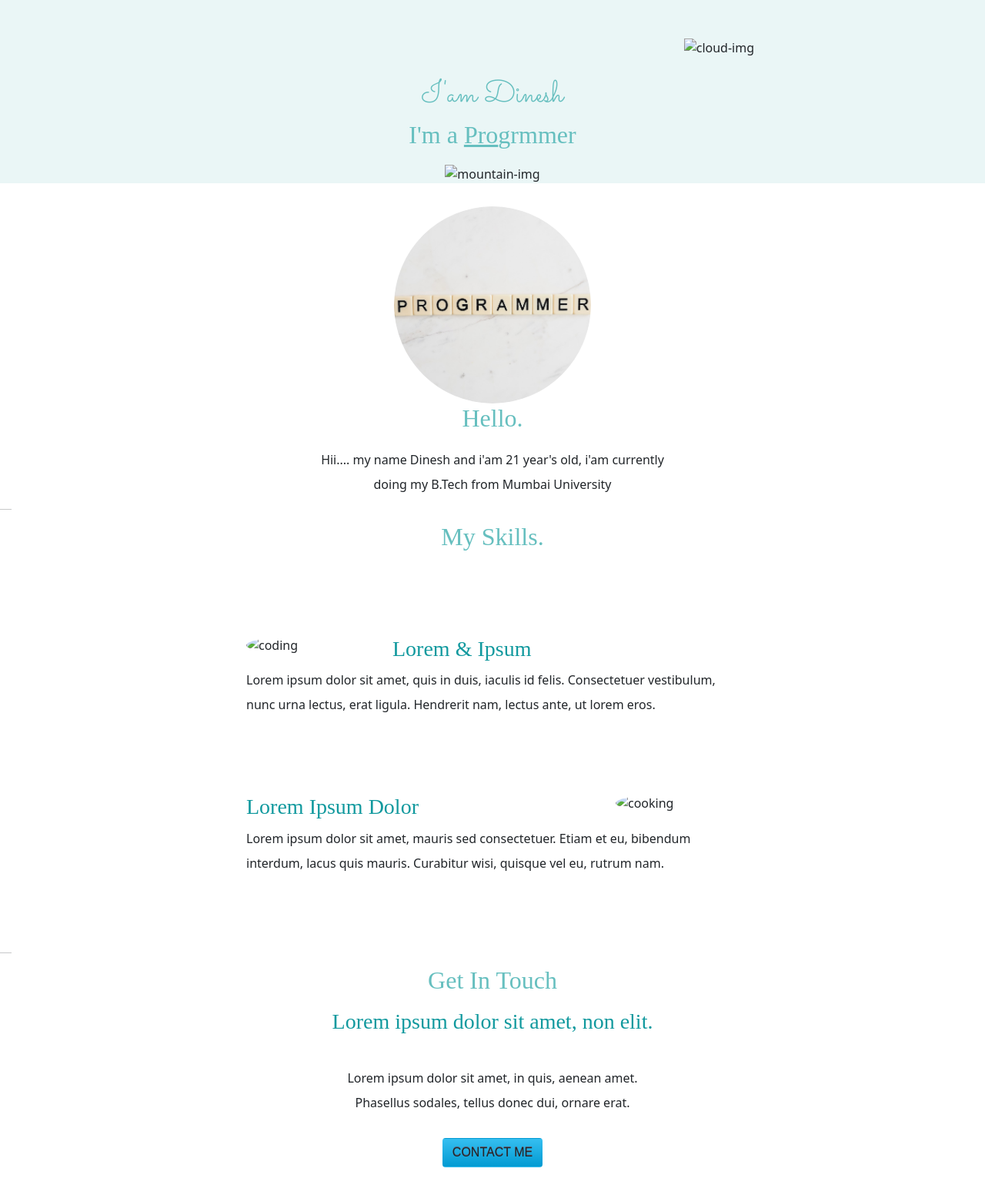
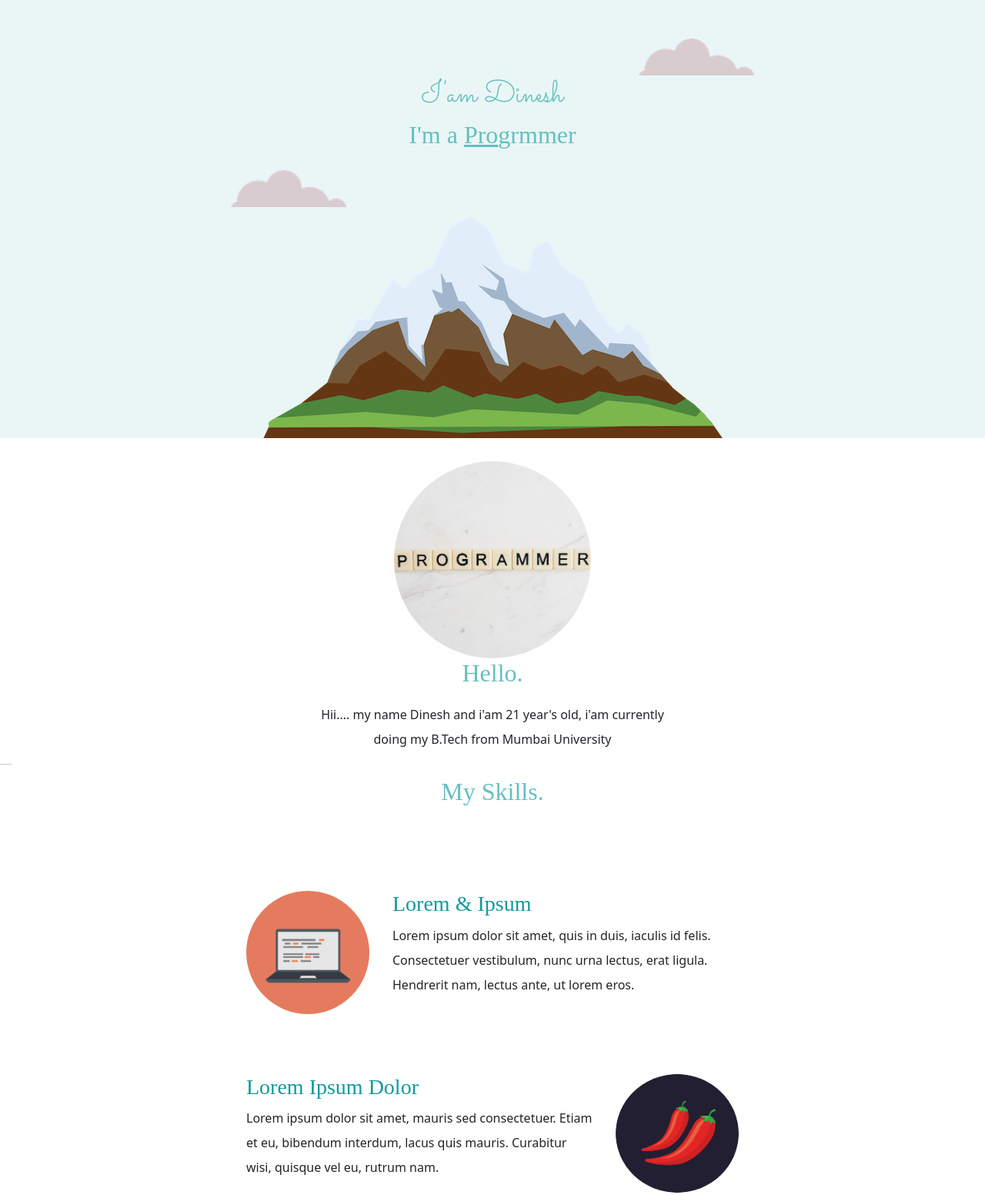
Before and after one commit to dineshtamang14/website, a plain HTML site: page index.html in a window 1280 px wide. Shown: the top 1552 px of the page at 77% size. Drawn offline with nearby package versions, Linux system fonts and the light colour scheme; files whose address does not match are found by name; a web font is replaced by a local one.

Commit message:
Update index.html

```diff
--- a/index.html
+++ b/index.html
@@ -14,11 +14,11 @@
     </head>
     <body>
         <div class="top">
-        <img class="top-cloud" src="images/cloud.png" alt="cloud-img">
+        <img class="top-cloud" src="cloud.png" alt="cloud-img">
         <h1>I'am Dinesh</h1>
         <h2>I'm a <span>Pro</span>grmmer</h2>
-        <img class="buttom-cloud" src="images/cloud.png" alt="cloud-img">
-        <img src="images/mountain.png" alt="mountain-img">
+        <img class="buttom-cloud" src="cloud.png" alt="cloud-img">
+        <img src="mountain.png" alt="mountain-img">
         </div>
 
 <div class="middle-container">
@@ -31,12 +31,12 @@
   <div class="skills">
     <h2>My Skills.</h2>
     <div class="skill-row">
-      <img class="code-img" src="image/computer.png" alt="coding">
+      <img class="code-img" src="computer.png" alt="coding">
       <h3>Lorem & Ipsum</h3>
       <p>Lorem ipsum dolor sit amet, quis in duis, iaculis id felis. Consectetuer vestibulum, nunc urna lectus, erat ligula. Hendrerit nam, lectus ante, ut lorem eros.</p>
     </div>
     <div class="skill-row">
-      <img class="cook-img" src="image/chillies.png" alt="cooking">
+      <img class="cook-img" src="chillies.png" alt="cooking">
       <h3>Lorem Ipsum Dolor</h3>
       <p>Lorem ipsum dolor sit amet, mauris sed consectetuer. Etiam et eu, bibendum interdum, lacus quis mauris. Curabitur wisi, quisque vel eu, rutrum nam.</p>
     </div>
```
